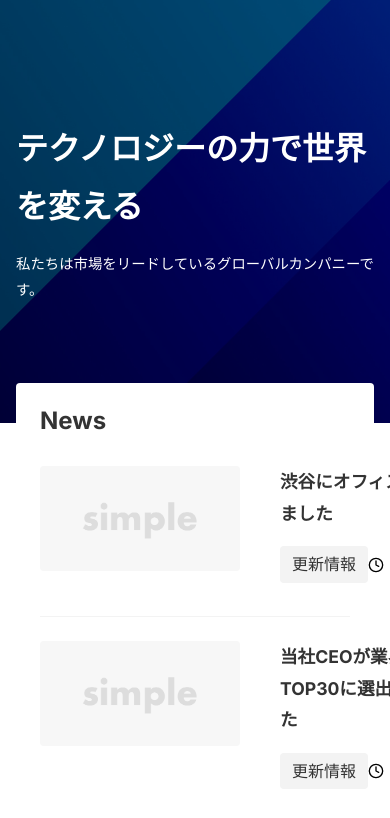
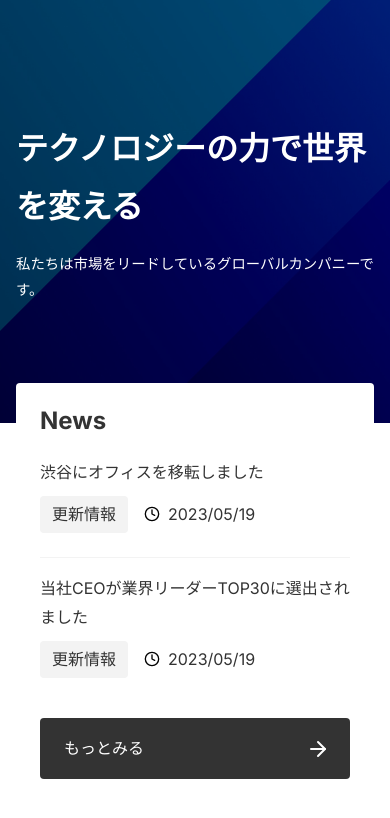
Before and after one commit to hanimako/my-next-project, a Next.js app: page / in a window 390 px wide. Shown: the top 818 px of the page. Built offline with nearby package versions, Linux system fonts and the light colour scheme.

Commit message:
3-3-2 コンポーネントを作ろう

```diff
--- /dev/null
+++ b/app/_components/ButtonLink/index.module.css
@@ -0,0 +1,20 @@
+.button {
+  display: block;
+  padding: 20px 40px;
+  border-radius: var(--border-radius);
+  width: 300px;
+  background: url("/arrow-right.svg") no-repeat right 20px center,
+    var(--color-button-primary);
+  color: var(--color-text-unpainted);
+}
+
+.button:hover {
+  opacity: 0.9;
+}
+
+@media (max-width: 640px) {
+  .button {
+    padding: 16px 24px;
+    width: 100%;
+  }
+}
--- /dev/null
+++ b/app/_components/ButtonLink/index.tsx
@@ -0,0 +1,14 @@
+import styles from "./index.module.css";
+
+type Props = {
+  href: string;
+  children: React.ReactNode;
+};
+
+export default function ButtonLink({ href, children }: Props) {
+  return (
+    <a href={href} className={styles.button}>
+      {children}
+    </a>
+  );
+}
--- /dev/null
+++ b/app/_components/Category/index.module.css
@@ -0,0 +1,7 @@
+.tag {
+  background-color: var(--color-bg-sub);
+  padding: 4px 12px;
+  border-radius: var(--border-radius);
+  white-space: nowrap;
+  font-size: 1rem;
+}
--- /dev/null
+++ b/app/_components/Category/index.tsx
@@ -0,0 +1,10 @@
+import type { Category } from "@/app/_libs/microcms";
+import styles from "./index.module.css";
+
+type Props = {
+  category: Category;
+};
+
+export default function Category({ category }: Props) {
+  return <span className={styles.tag}>{category.name}</span>;
+}
--- /dev/null
+++ b/app/_components/Date/index.module.css
@@ -0,0 +1,7 @@
+.date {
+  display: flex;
+  align-items: center;
+  gap: 8px;
+  margin: 0.8rem 0;
+  font-size: 1rem;
+}
--- /dev/null
+++ b/app/_components/Date/index.tsx
@@ -0,0 +1,15 @@
+import Image from "next/image";
+import styles from "./index.module.css";
+
+type Props = {
+  date: string;
+};
+
+export default function Date({ date }: Props) {
+  return (
+    <span className={styles.date}>
+      <Image src="/clock.svg" alt="" width={16} height={16} loading="eager" />
+      {date}
+    </span>
+  );
+}
--- /dev/null
+++ b/app/_components/NewsList/index.module.css
@@ -0,0 +1,53 @@
+.list {
+  border-bottom: 1px solid var(--color-border-light);
+}
+.list:last-child {
+  border-bottom: none;
+}
+
+.link {
+  display: flex;
+  align-items: flex-start;
+  gap: 40px;
+  padding: 24px 0;
+}
+
+.image {
+  width: 200px;
+  height: auto;
+  border-radius: var(--border-radius);
+}
+
+.title {
+  font-size: 1.1rem;
+  font-weight: bold;
+  margin-bottom: 0.5rem;
+}
+
+.meta {
+  display: flex;
+  align-items: center;
+  gap: 16px;
+}
+
+@media (max-width: 640px) {
+  .link {
+    display: block;
+    padding: 16px 0;
+  }
+  .image {
+    display: none;
+  }
+
+  .title {
+    font-size: 1rem;
+    font-weight: bold;
+    margin-bottom: 0.4rem;
+  }
+
+  .meta {
+    display: flex;
+    align-items: center;
+    gap: 16px;
+  }
+}
--- /dev/null
+++ b/app/_components/NewsList/index.tsx
@@ -0,0 +1,40 @@
+import Image from "next/image";
+
+import styles from "./index.module.css";
+import Category from "../Category";
+import Date from "../Date";
+import { News } from "@/app/_libs/microcms";
+
+type Props = {
+  news: News[];
+};
+
+export default function NewsList({ news }: Props) {
+  if (news.length === 0) {
+    return <p>記事がありません</p>;
+  }
+  return (
+    <ul>
+      {news.map((article) => (
+        <li key={article.id} className={styles.list}>
+          <div className={styles.link}>
+            <Image
+              className={styles.image}
+              src="/no-image.png"
+              alt="No Image"
+              width={1200}
+              height={630}
+            />
+            <dl className={styles.content}>
+              <dt className={styles.newsItemTitle}>{article.title}</dt>
+              <dd className={styles.meta}>
+                <Category category={article.category} />
+                <Date date={article.publishedAt ?? article.createdAt} />
+              </dd>
+            </dl>
+          </div>
+        </li>
+      ))}
+    </ul>
+  );
+}
--- /dev/null
+++ b/app/_libs/microcms.ts
@@ -0,0 +1,13 @@
+export type Category = {
+  name: string;
+};
+
+export type News = {
+  id: string;
+  title: String;
+  category: {
+    name: string;
+  };
+  publishedAt: string;
+  createdAt: string;
+};
--- a/app/page.module.css
+++ b/app/page.module.css
@@ -47,52 +47,10 @@
   font-size: 1.5rem;
 }
 
-.list {
-  border-bottom: 1px solid var(--color-border-light);
-}
-.list:last-child {
-  border-bottom: none;
-}
-
-.link {
-  display: flex;
-  align-items: flex-start;
-  gap: 40px;
-  padding: 24px 0;
-}
-
-.image {
-  width: 200px;
-  height: auto;
-  border-radius: var(--border-radius);
-}
-
-.newsItemTitle {
-  font-size: 1.1rem;
-  font-weight: bold;
-  margin-bottom: 0.5rem;
-}
-
-.meta {
-  display: flex;
-  align-items: center;
-  gap: 16pz;
-}
-
-.tag {
-  background-color: var(--color-bg-sub);
-  padding: 4px 12px;
-  border-radius: var(--border-radius);
-  white-space: nowrap;
-  font-size: 1rem;
-}
-
-.date {
-  display: flex;
-  align-items: center;
-  gap: 8px;
-  margin: 0.8rem 0;
-  font-size: 1rem;
+.newsLink {
+  position: absolute;
+  right: -40px;
+  bottom: -40px;
 }
 
 @media (max-width: 1000px) {
@@ -133,4 +91,11 @@
     width: calc(100% - 32px);
     padding: 16px 24px;
   }
+
+  .newsLink {
+    position: relative;
+    right: auto;
+    bottom: auto;
+    margin-top: 16px;
+  }
 }
--- a/app/page.tsx
+++ b/app/page.tsx
@@ -1,15 +1,9 @@
 import styles from "./page.module.css";
 import Image from "next/image";
 
-type News = {
-  id: string;
-  title: String;
-  category: {
-    name: string;
-  };
-  publishedAt: string;
-  createdAt: string;
-};
+import NewsList from "@/app/_components/NewsList";
+import ButtonLink from "@/app/_components/ButtonLink";
+import { News } from "@/app/_libs/microcms";
 
 const data: { contents: News[] } = {
   contents: [
@@ -65,37 +59,10 @@
       </section>
       <section className={styles.news}>
         <h2 className={styles.newsTitle}>News</h2>
-        <ul>
-          {sliceData.map((article) => (
-            <li key={article.id} className={styles.list}>
-              <div className={styles.link}>
-                <Image
-                  className={styles.image}
-                  src="/no-image.png"
-                  alt="No Image"
-                  width={1200}
-                  height={630}
-                />
-                <dl className={styles.content}>
-                  <dt className={styles.newsItemTitle}>{article.title}</dt>
-                  <dd className={styles.meta}>
-                    <span className={styles.tag}>{article.category.name}</span>
-                    <span className={styles.date}>
-                      <Image
-                        src="/clock.svg"
-                        alt=""
-                        width={16}
-                        height={16}
-                        priority
-                      />
-                      {article.publishedAt}
-                    </span>
-                  </dd>
-                </dl>
-              </div>
-            </li>
-          ))}
-        </ul>
+        <NewsList news={sliceData} />
+        <div className={styles.newsLink}>
+          <ButtonLink href="/news">もっとみる</ButtonLink>
+        </div>
       </section>
     </>
   );
```
